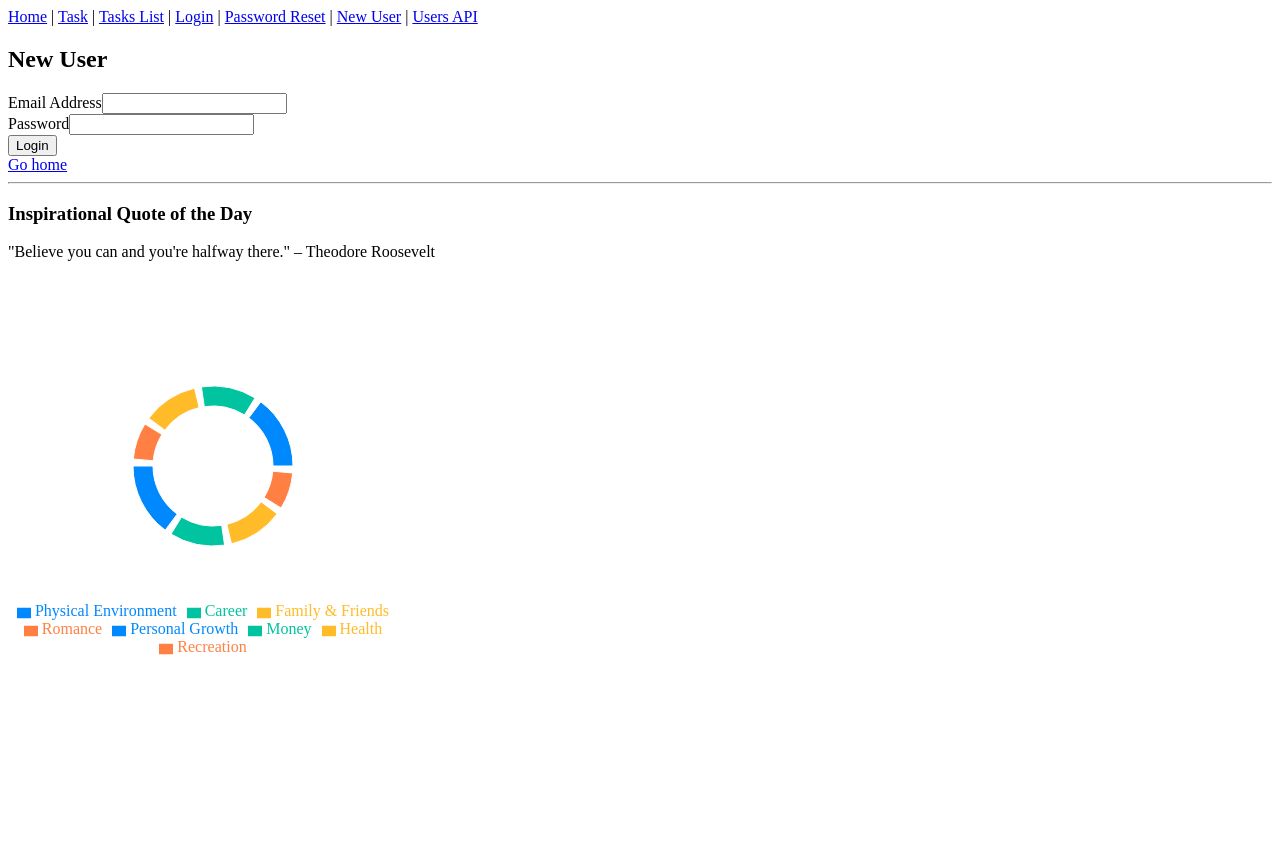
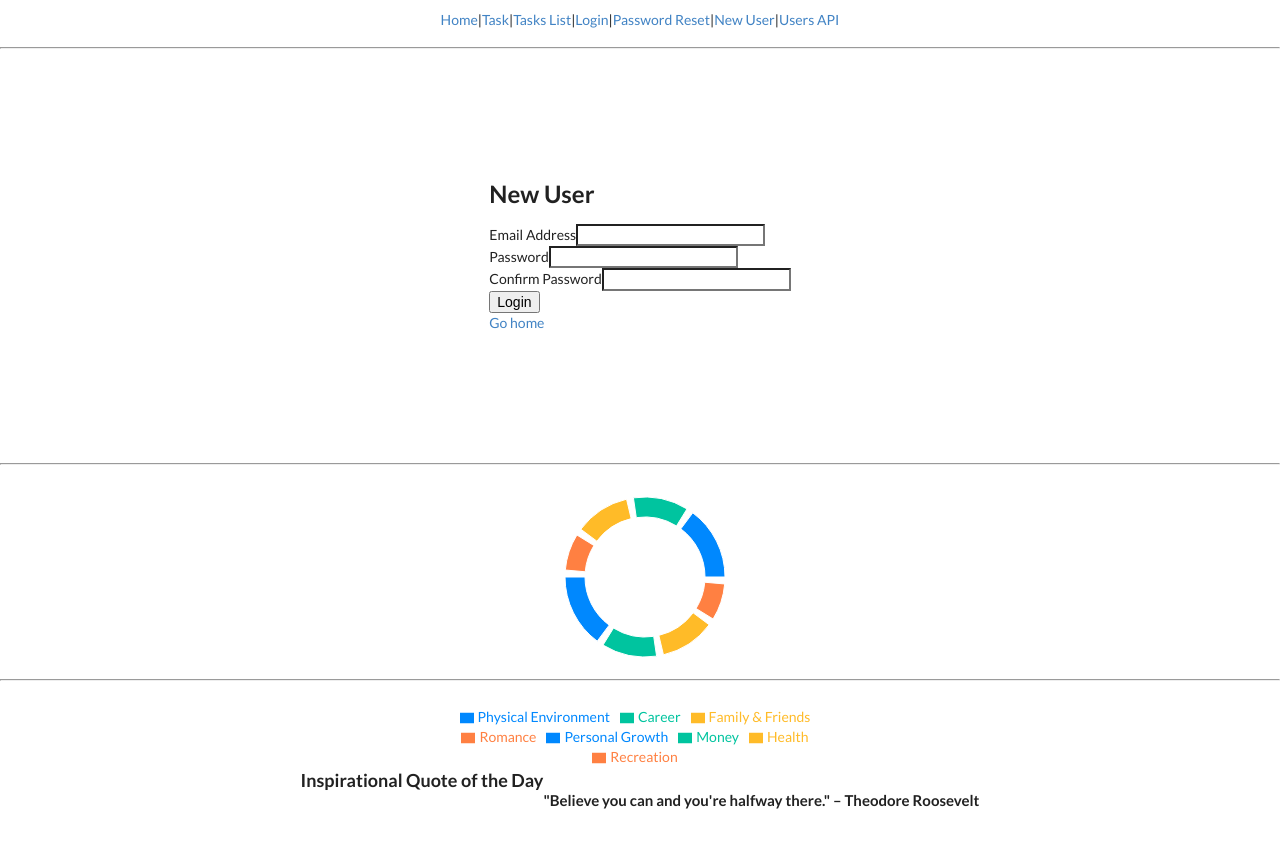
Before and after one commit to sdoylelambda/task-management, a Next.js app: page /new in a window 1280 px wide. Shown: the top 848 px of the page. Before the commit the page ends 800 px from the top, so only its background shows below. Built offline with nearby package versions, Linux system fonts and the light colour scheme.

Commit message:
All Pages are centered with proper layout.

```diff
--- a/components/Layout.tsx
+++ b/components/Layout.tsx
@@ -2,6 +2,7 @@ import React, { ReactNode } from "react";
 import Link from "next/link";
 import Head from "next/head";
 import PieChart from "./PieChart"
+import 'semantic-ui-css/semantic.min.css'
 
 type Props = {
   children?: ReactNode;
@@ -16,7 +17,7 @@ const Layout = ({ children, title = "This is the default title" }: Props) => (
       <meta name="viewport" content="initial-scale=1.0, width=device-width" />
     </Head>
     <header>
-      <nav>
+    <nav style={{ display: 'flex', justifyContent: 'center', alignItems: 'center', height: '5vh' }}>
         <Link href="/">Home</Link> | <Link href="/task">Task</Link> |{" "}
         <Link href="/tasks">Tasks List</Link> |{" "}
         <Link href="/login">Login</Link> |{" "}
@@ -25,15 +26,22 @@ const Layout = ({ children, title = "This is the default title" }: Props) => (
         <a href="/api/users">Users API</a>
       </nav>
     </header>
+    <hr />
+    <div style={{ display: 'flex', justifyContent: 'center', alignItems: 'center', height: '50vh' }}>
     {children}
+    </div>
     <footer>
       <hr />
+      <div style={{ display: 'flex', justifyContent: 'center', alignItems: 'center', height: '25vh', padding: '5px' }}>
+      <PieChart />
+      </div>
+      <hr />
+      <div style={{ display: 'flex', justifyContent: 'center', alignItems: 'center', height: '25vh', padding: '5px' }}>
       <h3>Inspirational Quote of the Day</h3>
-      <span>"Believe you can and you're halfway there." – Theodore Roosevelt</span>
+      <h4>"Believe you can and you're halfway there." – Theodore Roosevelt</h4>
+      </div>
       {/* <div style={{ display: 'flex', justifyContent: 'center', alignItems: 'center', height: '100vh', margin: 0 }}> */}
       {/* <img src="/images/wheel-of-life.png" alt="Wheel of Life" style={{ maxHeight: '400px'}} /> */}
-      <PieChart />
-
     {/* </div> */}
     </footer>
   </div>
--- a/package.json
+++ b/package.json
@@ -12,6 +12,8 @@
     "react": "^18.2.0",
     "react-dom": "^18.2.0",
     "recharts": "^2.12.7",
+    "semantic-ui-css": "^2.5.0",
+    "semantic-ui-react": "^2.1.5",
     "yup": "^1.4.0"
   },
   "devDependencies": {
--- a/pages/new.tsx
+++ b/pages/new.tsx
@@ -48,6 +48,17 @@ const New: React.FC = () => {
             <div className="error">{formik.errors.password}</div>
           ) : null}
         </div>
+        <div>
+          <label htmlFor="password">Confirm Password</label>
+          <input
+            id="password"
+            type="password"
+            {...formik.getFieldProps('password')}
+          />
+          {formik.touched.password && formik.errors.password ? (
+            <div className="error">{formik.errors.password}</div>
+          ) : null}
+        </div>
         <button type="submit">Login</button>
       </form>
       <Link href="/">Go home</Link>
```
Also changed, not shown: 1 other file (tests, documents, lock files or other folders).
